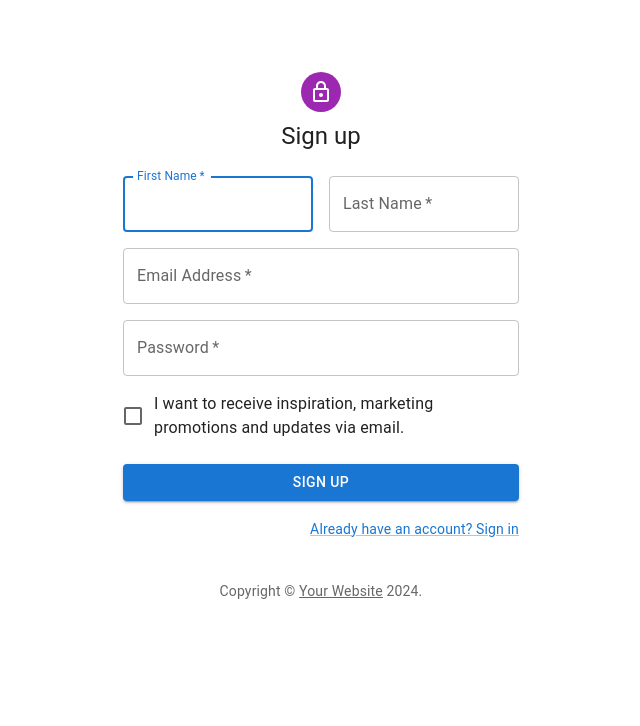
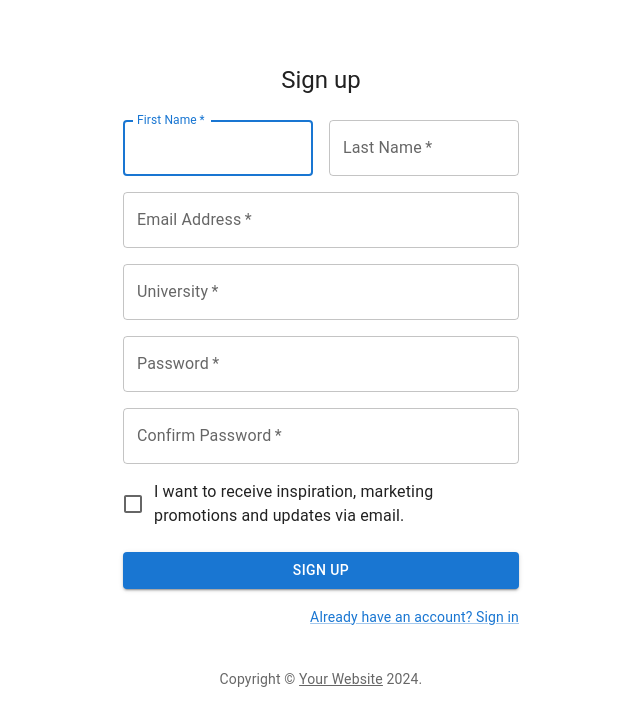
Before and after one commit to alexander-effendy/group-in-fullstack, a React (Create React App) app in the folder frontend/: page /register in a window 1280 px wide. Shown: the top 726 px of the page, without its empty margins (319-959 px from the left). Built offline with nearby package versions, Linux system fonts and the light colour scheme.

Commit message:
some typos

```diff
--- a/frontend/src/screens/Login.js
+++ b/frontend/src/screens/Login.js
@@ -73,9 +73,6 @@ export default function SignInSide() {
               alignItems: 'center',
             }}
           >
-            <Avatar sx={{ m: 1, bgcolor: 'secondary.main' }}>
-              <LockOutlinedIcon />
-            </Avatar>
             <Typography component="h1" variant="h5">
               Sign in
             </Typography>
--- a/frontend/src/screens/Register.js
+++ b/frontend/src/screens/Register.js
@@ -8,7 +8,6 @@ import Checkbox from '@mui/material/Checkbox';
 import Link from '@mui/material/Link';
 import Grid from '@mui/material/Grid';
 import Box from '@mui/material/Box';
-import LockOutlinedIcon from '@mui/icons-material/LockOutlined';
 import Typography from '@mui/material/Typography';
 import Container from '@mui/material/Container';
 import { createTheme, ThemeProvider } from '@mui/material/styles';
@@ -57,9 +56,6 @@ export default function SignUp() {
             alignItems: 'center',
           }}
         >
-          <Avatar sx={{ m: 1, bgcolor: 'secondary.main' }}>
-            <LockOutlinedIcon />
-          </Avatar>
           <Typography component="h1" variant="h5">
             Sign up
           </Typography>
@@ -101,7 +97,29 @@ export default function SignUp() {
                   required
                   fullWidth
                   name="password"
+                  label="University"
+                  id="university"
+                  autoComplete="new-password"
+                />
+              </Grid>
+              <Grid item xs={12}>
+                <TextField
+                  required
+                  fullWidth
+                  name="password"
                   label="Password"
+                  type="password"
+                  id="password"
+                  autoComplete="new-password"
+                />
+              </Grid>
+
+              <Grid item xs={12}>
+                <TextField
+                  required
+                  fullWidth
+                  name="password"
+                  label="Confirm Password"
                   type="password"
                   id="password"
                   autoComplete="new-password"
```
